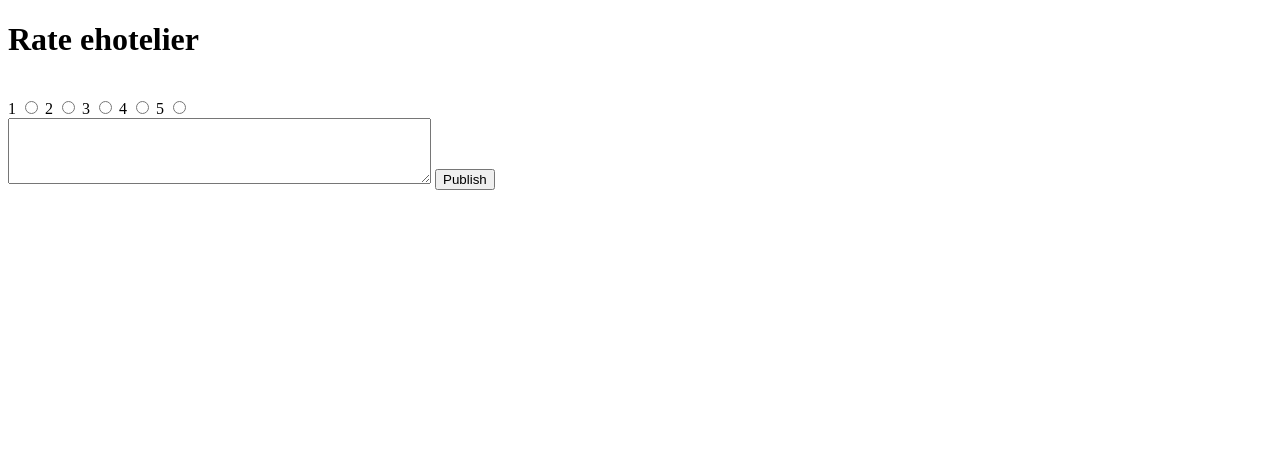
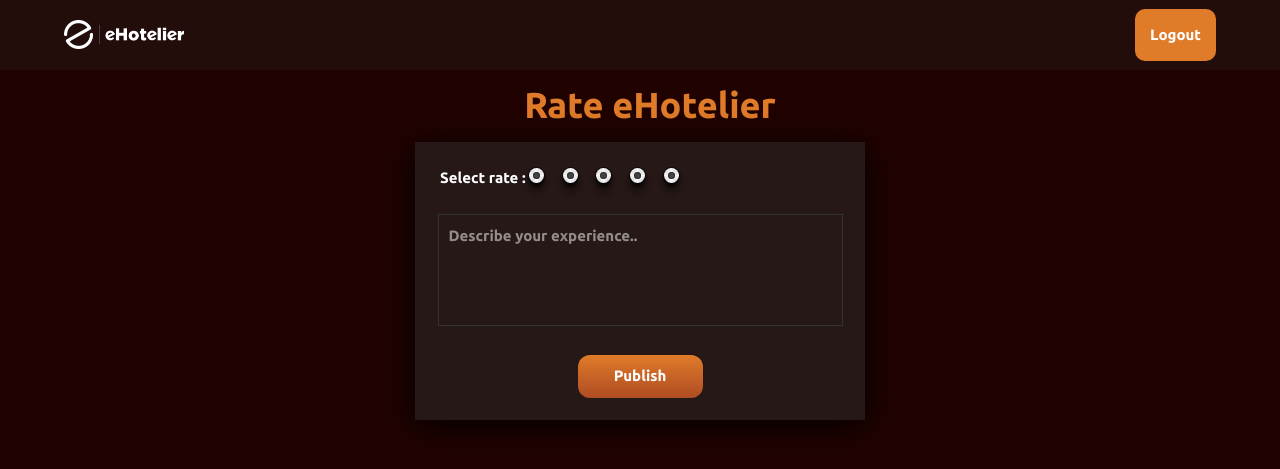
Before and after one commit to BanulaKumarage/ehotelier, a PHP site: template app/views/rating/rate.php in a window 1280 px wide. Shown: the top 469 px of the page. Run offline with PHP 8.4, Linux system fonts and the light colour scheme; the template is opened without the code that fills it, so the values that code supplies are empty; some libraries are stand-ins or nearby versions.

Commit message:
rate css added

```diff
--- a/app/views/rating/rate.php
+++ b/app/views/rating/rate.php
@@ -21,11 +21,30 @@ $customer = Customer::currentLoggedInCustomer();
     <meta charset="UTF-8">
     <meta http-equiv="X-UA-Compatible" content="IE=edge">
     <meta name="viewport" content="width=device-width, initial-scale=1.0">
+    <link rel="stylesheet" href="<?=SROOT?>css/rate.css">
+    <link rel="stylesheet" href="https://www.w3schools.com/w3css/4/w3.css">
+    <link rel="preconnect" href="https://fonts.googleapis.com">
+    <link rel="preconnect" href="https://fonts.gstatic.com" crossorigin>
+    <link rel="stylesheet" href="https://fonts.googleapis.com/css2?family=Ubuntu:wght@700&display=swap">
+    <link rel="stylesheet" href="https://cdnjs.cloudflare.com/ajax/libs/font-awesome/5.15.3/css/all.min.css"/>
     <title>Hotel Rating</title>
 </head>
 
 <body>
-    <h1>Rate ehotelier</h1> <br>
+
+    <!-- navbar -->
+    <nav>
+        <div class="navbar">
+            <a href="<?=SROOT?>"> <img src="<?=SROOT?>images/logo-1.png" class="logo"> </a>
+        </div>
+        <ul class="links">
+            <li> <a href="<?=SROOT?>CustomerRegister/logout" style="font-family: 'Ubuntu', sans-serif;"> Logout </a></li>
+        </ul>
+    </nav>
+
+    <br><br><br>
+
+    <h1 class="title" style="font-family: 'Ubuntu', sans-serif;"> Rate eHotelier </h1>
 
     <?php
     $rated = false;
@@ -36,30 +55,45 @@ $customer = Customer::currentLoggedInCustomer();
             break;
         }
     }
-    if ($rated) {
-        echo 'You gave ';
-        echo $r['value'] . ' stars. <br> Your review: ' . $r['description'];
-    } else {
+    if ($rated) { ?>
+        <div class="container">
+            <div class="form">
+                <div class="formGroup" style="text-align:center; font-size:17px;">
+                <?php echo 'You gave ';
+                echo $r['value'] . ' stars. <br> Your review : ' . $r['description']; ?>
+                </div>
+            </div>
+        </div>
+    <?php } else {
     ?>
-    <div>
+
+    <div class="container">
+        <div class="form">
+
         <form action="<?=SROOT?>HotelReview/rate" method="post">
-
-        <label for="value">1</label>
+        <div class="formGroup">
+        <label> Select rate : </label>
+        <label for="value"></label>
         <input type="radio" id="1" name="value" value="1">
-        <label for="value">2</label>
+        <label for="value"></label>
         <input type="radio" id="2" name="value" value="2">
-        <label for="value">3</label>
+        <label for="value"></label>
         <input type="radio" id="3" name="value" value="3">
-        <label for="value">4</label>
+        <label for="value"></label>
         <input type="radio" id="4" name="value" value="4">
-        <label for="value">5</label>
+        <label for="value"></label>
         <input type="radio" id="5" name="value" value="5">
+        </div>
+        <div class="textarea">
+        <textarea id="description" name="description" rows="4" cols="50" placeholder="Describe your experience.."></textarea>
+        </div>
         <br>
-        <textarea id="description" name="description" rows="4" cols="50"></textarea>
-        <input type="submit" value="Publish">
+        <input type="submit" class="submitBtn" value="Publish"> <br>
         </form>
 
+        </div>
     </div>
+
     <?php
     }
     ?>
@@ -78,45 +112,59 @@ $customer = Customer::currentLoggedInCustomer();
             $overall = (1 * $count[1] + 2 * $count[2] + 3 * $count[3] + 4 * $count[4] + 5 * $count[5])/count($this->ratings);
         ?>
 
-        <p><?php echo (float) number_format($overall,2)?> out of <?php echo count($this->ratings)?> customer ratings </p>
+        <br> <br> <br>
+
+        <h2 class="title" style="font-family: 'Ubuntu', sans-serif;"> Rate Summary </h2>
+
+        <div class="summary">
+        <p><?php echo (float) number_format($overall,2)?> stars out of <?php echo count($this->ratings)?> customer ratings </p>
 
         <table>
             <tr>
-                <td>1 star: </td><td><?php echo $count[1]?></td>
+                <td>1 star : </td><td><?php echo $count[1]?> ratings </td>
             </tr>
             <tr>
-                <td>2 star: </td><td><?php echo $count[2]?></td>
+                <td>2 stars : </td><td><?php echo $count[2]?> ratings </td>
             </tr>
             <tr>
-                <td>3 star:</td><td><?php echo $count[3]?></td>
+                <td>3 stars :</td><td><?php echo $count[3]?> ratings </td>
             </tr>
             <tr>
-                <td>4 star: </td><td><?php echo $count[4]?></td>
+                <td>4 stars : </td><td><?php echo $count[4]?> ratings </td>
             </tr>
             <tr>
-                <td>5 star: </td><td><?php echo $count[5]?></td>
+                <td>5 stars : </td><td><?php echo $count[5]?> ratings </td>
             </tr>
         </table>
 
-        <br>
+        </div>
 
-        <div>
-            <table>
+        <br> <br>
+
+        <h2 class="title" style="font-family: 'Ubuntu', sans-serif;"> Reviews </h2>
+
+        <div class="w3-content" style="max-width:1532px;">
+        <div class="w3-row-padding w3-padding-16"  id="reservations">
+
                 <?php
                     foreach ($this->ratings as $rating) {
                         $r = (array) $rating;
                         ?>
-                        <tr>
-                        <td>
-                            <?php echo $r['value'];?>
-                        </td>
-                        <td>
-                            <?php echo $r['description'];?>
-                        </td>
-                        </tr>
-                    <?php }
-                ?>
-            </table>
+
+                        <div class="w3-third w3-margin-bottom">
+                            <div class="w3-container w3-white">
+                                <?php if($r['value']==1){ ?>
+                                    <p> Rate : <?php echo $r['value'];?> star </p>
+                                <?php } else { ?>
+                                    <p> Rate : <?php echo $r['value'];?> stars </p>
+                                <?php } ?>
+                                <p> Review : <?php echo $r['description'];?> </p>
+                            </div>
+                        </div>
+
+                <?php } ?>
+
+        </div>
         </div>
 
 
--- /dev/null
+++ b/css/rate.css
@@ -0,0 +1,182 @@
+*{
+    box-sizing:border-box;
+    font-family: 'Ubuntu', sans-serif;
+}
+
+body{
+    background-color: #200300;
+    font-family: 'Ubuntu', sans-serif;
+    color: white;
+}
+
+.navbar{
+    width: 40%;
+    margin: 0;
+    padding: 20px 0;
+    display: flex;
+    align-items: center;
+    justify-content: space-between;
+    float: left;
+  }
+
+  .logo{
+      width: 120px;
+      cursor: pointer;
+  }
+
+  nav {
+      position: fixed;
+      z-index: 10;
+      left: 0;
+      right: 0;
+      top: 0;
+      height: 70px;
+      background-color: rgba(41, 39, 39, 0.3);
+      padding: 0 5%;
+  }
+
+  nav .links{
+      float: right;
+      padding: 0;
+      margin: 0;
+      height: 100%;
+      /*width: 10px;*/
+      display: flex;
+      justify-content:center;
+      align-items: center;
+  }
+
+  nav .links li {
+      list-style: none;
+  }
+
+  nav .links a {
+      display: block;
+      padding: 1em;
+      background-color: #E07B29;
+      color: white;
+      text-decoration: none;
+      border-radius: 10px;
+  }
+
+  .title{
+    color: #E07B29;;
+    margin-left: 20px;
+    text-align: center;
+}
+
+  .submitBtn {
+    text-align: center;
+    margin: auto;
+    display: flex;
+    justify-content: center;
+    padding: 10px;
+    width: 125px;
+    border-radius: 12px;
+    background: linear-gradient(#E07B29, #AF4C23);
+    border-style: none;
+    color: white;
+    font-weight: 600;
+    font-family: 'Ubuntu', sans-serif;
+  }
+
+  .submitBtn:focus{
+      outline: none !important;
+      border-bottom: none;
+      font-size: 14px;
+      font-weight: bold;
+      color: white;
+    }
+
+    input[type="radio"] {
+        background-color: #ddd;
+        background-image: -webkit-linear-gradient(0deg, transparent 20%, hsla(0,0%,100%,.7), transparent 80%),
+                          -webkit-linear-gradient(90deg, transparent 20%, hsla(0,0%,100%,.7), transparent 80%);
+        border-radius: 10px;
+        box-shadow: inset 0 1px 1px hsla(0,0%,100%,.8),
+                    0 0 0 1px hsla(0,0%,0%,.6),
+                    0 2px 3px hsla(0,0%,0%,.6),
+                    0 4px 3px hsla(0,0%,0%,.4),
+                    0 6px 6px hsla(0,0%,0%,.2),
+                    0 10px 6px hsla(0,0%,0%,.2);
+        cursor: pointer;
+        display: inline-block;
+        height: 15px;
+        margin-right: 15px;
+        position: relative;
+        width: 15px;
+        -webkit-appearance: none;
+    }
+    input[type="radio"]:after {
+        background-color: #444;
+        border-radius: 25px;
+        box-shadow: inset 0 0 0 1px hsla(0,0%,0%,.4),
+                    0 1px 1px hsla(0,0%,100%,.8);
+        content: '';
+        display: block;
+        height: 7px;
+        left: 4px;
+        position: relative;
+        top: 4px;
+        width: 7px;
+    }
+    input[type="radio"]:checked:after {
+        background-color: #f66;
+        box-shadow: inset 0 0 0 1px hsla(0,0%,0%,.4),
+                    inset 0 2px 2px hsla(0,0%,100%,.4),
+                    0 1px 1px hsla(0,0%,100%,.8),
+                    0 0 2px 2px hsla(0,70%,70%,.4);
+    }
+
+    .container{
+        display: flex;
+        justify-content: center;
+        align-items:center !important;
+        /*height: 65vh;*/
+      }
+
+    .form{
+          width: 450px;
+          height: auto;
+          background-color: rgba(41, 39, 39, 0.6);
+          box-shadow: 0 5px 30px black;
+    }
+
+    .formGroup {
+        /*
+        display: block;
+        text-align: center;*/
+        margin: 25px;
+    }
+
+    .textarea{
+        display: block;
+        text-align: center;
+    }
+
+    form .textarea textarea{
+        height: 100%;
+        width: 90%;
+        outline: none;
+        color: #eee;
+        border: 1px solid #333;
+        background: transparent;
+        padding: 10px;
+        font-size: 15px;
+        resize: none;
+        font-weight:lighter;
+        font-family: 'Ubuntu', sans-serif;
+      }
+
+      .textarea textarea:focus{
+        border-color: #444;
+      }
+
+      .summary{
+          text-align: center;
+      }
+
+      .summary table{
+          margin-left: auto;
+          margin-right: auto;
+      }
```
